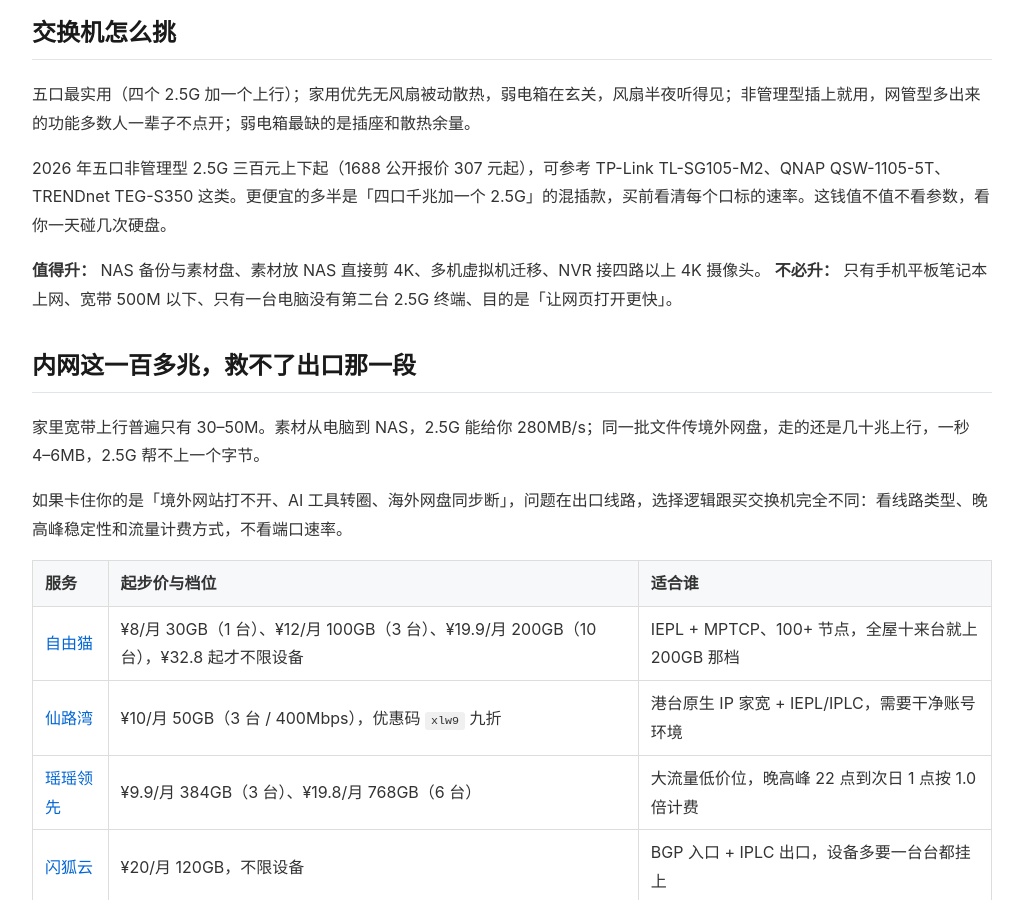
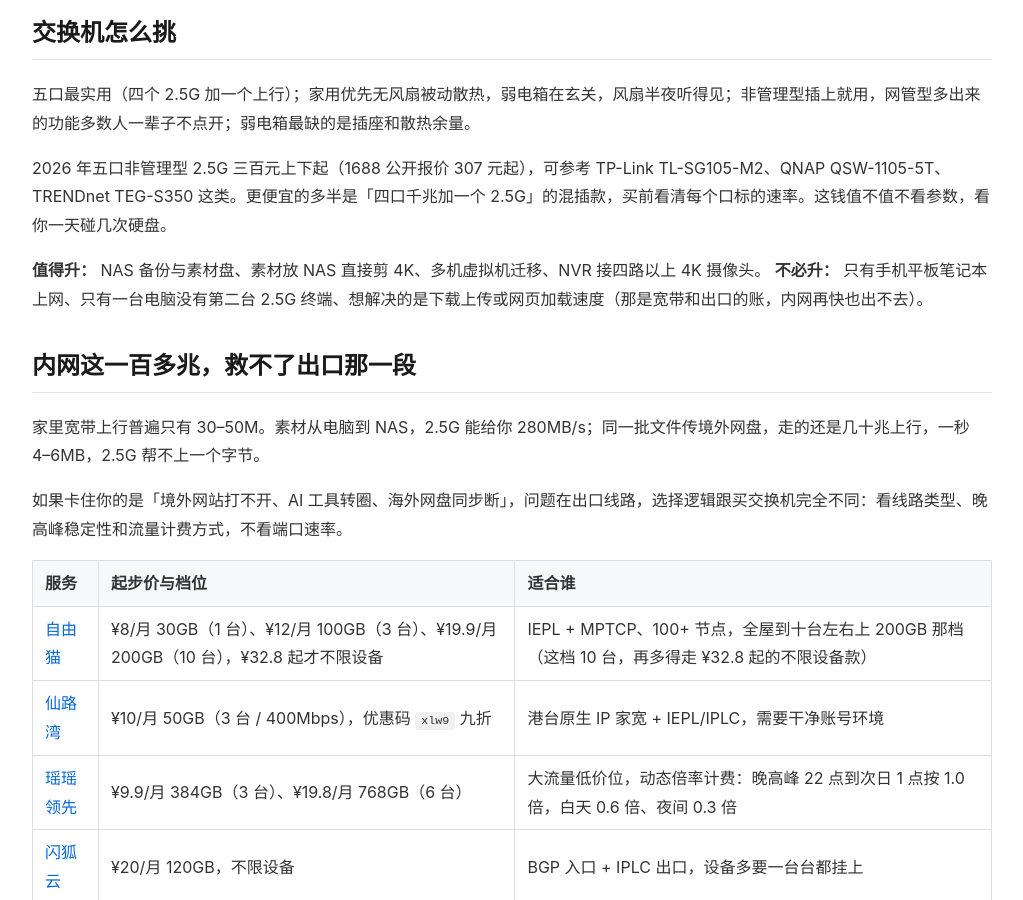
Before and after one commit to yezuofan/free-internet-guide, a Jekyll site: the page built from getting-started/wired-lan-2-5g-guide-2026.md, in a window 1280 px wide and 900 px high, scrolled down 2252 px. Shown: the whole window, without its empty margins (128-1151 px from the left). Built offline with Jekyll 4.4.1, drawn with Linux system fonts in a browser that asks for light colours; our own code applies the rules of GitHub Pages for plain Markdown files.

Commit message:
qa(wired-lan): correct billing tiers, device-count and upgrade-criteria wording

```diff
--- a/getting-started/wired-lan-2-5g-guide-2026.md
+++ b/getting-started/wired-lan-2-5g-guide-2026.md
@@ -73,7 +73,7 @@
 2026 年五口非管理型 2.5G 三百元上下起（1688 公开报价 307 元起），可参考 TP-Link TL-SG105-M2、QNAP QSW-1105-5T、TRENDnet TEG-S350 这类。更便宜的多半是「四口千兆加一个 2.5G」的混插款，买前看清每个口标的速率。这钱值不值不看参数，看你一天碰几次硬盘。
 
 **值得升：** NAS 备份与素材盘、素材放 NAS 直接剪 4K、多机虚拟机迁移、NVR 接四路以上 4K 摄像头。
-**不必升：** 只有手机平板笔记本上网、宽带 500M 以下、只有一台电脑没有第二台 2.5G 终端、目的是「让网页打开更快」。
+**不必升：** 只有手机平板笔记本上网、只有一台电脑没有第二台 2.5G 终端、想解决的是下载上传或网页加载速度（那是宽带和出口的账，内网再快也出不去）。
 
 ## 内网这一百多兆，救不了出口那一段
 
@@ -83,9 +83,9 @@
 
 | 服务 | 起步价与档位 | 适合谁 |
 |:--|:--|:--|
-| [自由猫](https://api.huanghaiwan.com/go/自由猫) | ¥8/月 30GB（1 台）、¥12/月 100GB（3 台）、¥19.9/月 200GB（10 台），¥32.8 起才不限设备 | IEPL + MPTCP、100+ 节点，全屋十来台就上 200GB 那档 |
+| [自由猫](https://api.huanghaiwan.com/go/自由猫) | ¥8/月 30GB（1 台）、¥12/月 100GB（3 台）、¥19.9/月 200GB（10 台），¥32.8 起才不限设备 | IEPL + MPTCP、100+ 节点，全屋到十台左右上 200GB 那档（这档 10 台，再多得走 ¥32.8 起的不限设备款） |
 | [仙路湾](https://api.huanghaiwan.com/go/仙路湾) | ¥10/月 50GB（3 台 / 400Mbps），优惠码 `xlw9` 九折 | 港台原生 IP 家宽 + IEPL/IPLC，需要干净账号环境 |
-| [瑶瑶领先](https://api.huanghaiwan.com/go/瑶瑶领先) | ¥9.9/月 384GB（3 台）、¥19.8/月 768GB（6 台） | 大流量低价位，晚高峰 22 点到次日 1 点按 1.0 倍计费 |
+| [瑶瑶领先](https://api.huanghaiwan.com/go/瑶瑶领先) | ¥9.9/月 384GB（3 台）、¥19.8/月 768GB（6 台） | 大流量低价位，动态倍率计费：晚高峰 22 点到次日 1 点按 1.0 倍，白天 0.6 倍、夜间 0.3 倍 |
 | [闪狐云](https://api.huanghaiwan.com/go/闪狐云) | ¥20/月 120GB，不限设备 | BGP 入口 + IPLC 出口，设备多要一台台都挂上 |
 
 数据在本地搬得慢就修内网，网页和 AI 工具卡就换出口。两件事都花钱，花错地方收益是零。内网带宽、宽带入户、跨境出口是三段完全不同的路，分段思路见 [宽带叠加](https://huanghaiwan.com/posts/broadband-bonding-guide-2026/)；无线那一侧的天花板见 [Wi-Fi 7 科普](https://huanghaiwan.com/posts/wifi7-wireless-guide-2026/)。
```
